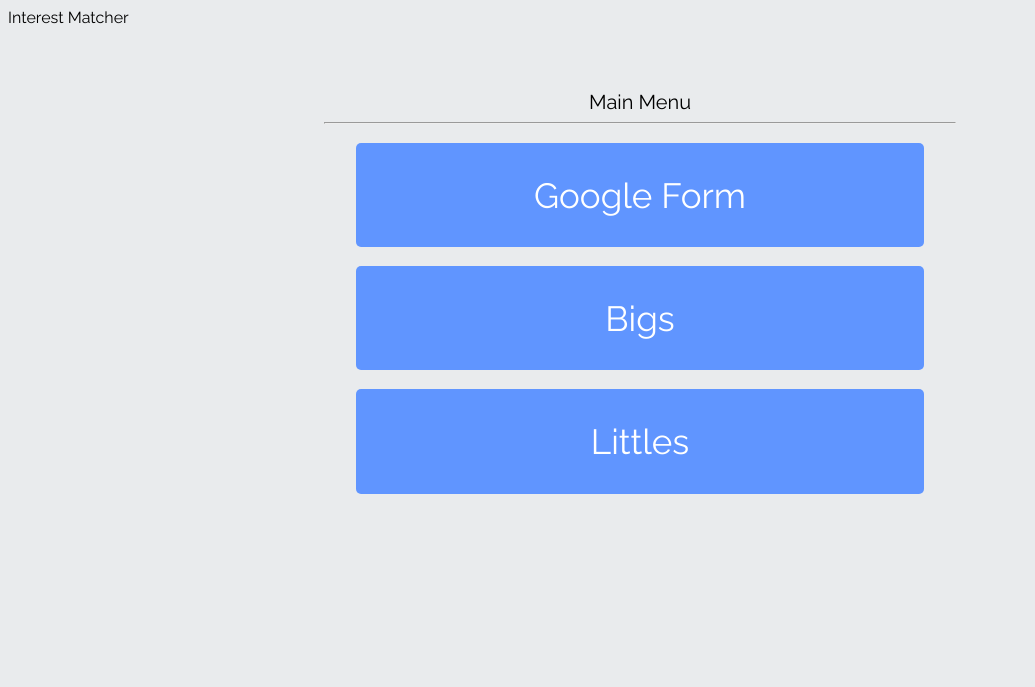
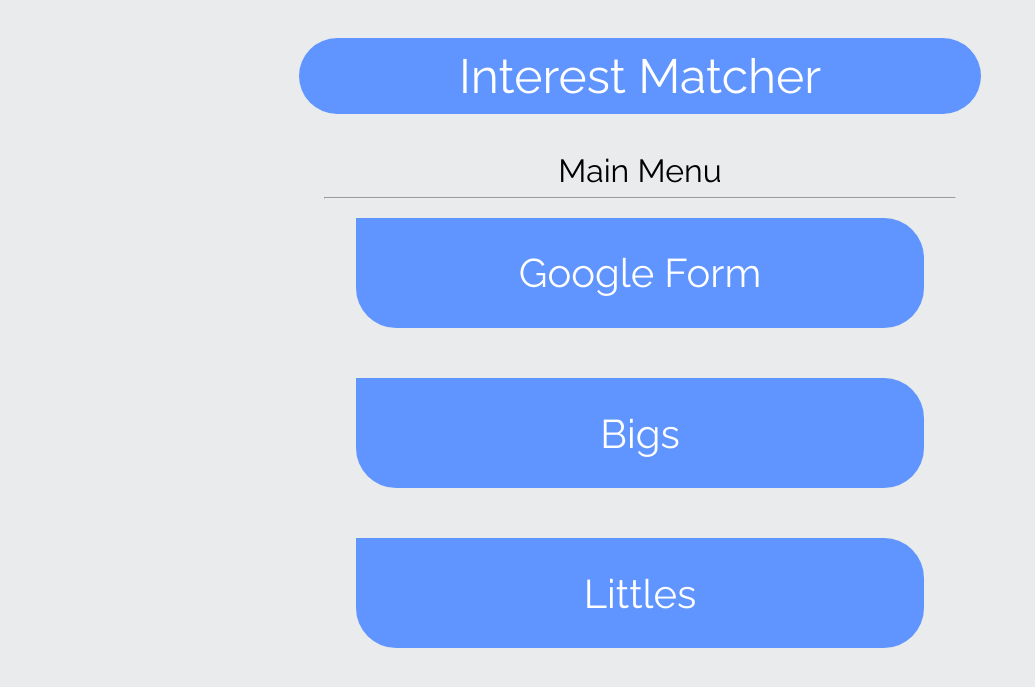
Before and after one commit to aibarrola/InterestMatcher, a Flask app: page / in a window 1280 px wide. Shown: the top 687 px of the page, without its empty margins (0-1035 px from the left). Run offline with Flask 2, Linux system fonts and the light colour scheme.

Commit message:
added aesthetic changes

```diff
--- a/static/styles.css
+++ b/static/styles.css
@@ -8,17 +8,30 @@
 
 .title {
     width: 50%;
-    /* border: 1px solid red; */
-    font-size: 45px;
+    font-size: 2.5em;
     margin: auto;
-    margin-top: 5%;
+    margin-top: 3%;
     text-align: center;
+}
+
+.mTitle {
+    width: 50%;
+    font-size: 3em;
+    margin: 3% auto;
+    text-align: center;
+    background-color: #6095ff;
+    color: white;
+    border-radius: 40px;
+    padding: 10px 25px;
+}
+
+.vMenu .subTitle {
+    font-size: 2em;
 }
 
 .vMenu {
     width: 50%;
-    /* border: 1px solid black; */
-    margin: 5% auto;
+    margin: 2% auto;
     border-radius: 10px;
 }
 
@@ -26,19 +39,42 @@
     text-decoration: none;
     background-color: #6095ff;
     color: white;
-    font-size: 35px;
+    font-size: 2.5em;
     display: block;
     width: 60%;
     text-align: center;
     margin: 3% auto;
+    margin-bottom: 50px;
     padding: 5% 15%;
-    border-radius: 5px;
+    border-radius: 40px;
+    border-top-left-radius: 0;
+    transition: 300ms;
 }
 
 .nav-btn:hover {
    background-color: #527ed6;
+   transform: translateY(-8px);
 }
 
+.vMenu .nav-btn-second {
+    text-decoration: none;
+    background-color: #6095ff;
+    color: white;
+    font-size: 2em;
+    display: block;
+    width: 40%;
+    text-align: center;
+    margin: 3% auto;
+    padding: 5% 15%;
+    border-radius: 40px;
+    border-top-left-radius: 0;
+    transition: 300ms;
+}
+
+.nav-btn-second:hover {
+   background-color: #527ed6;
+   transform: translateY(-8px);
+}
 
 /* Littles Page */
 
```
Also changed, not shown: other parts of static/styles.css (+19 -7 lines).
